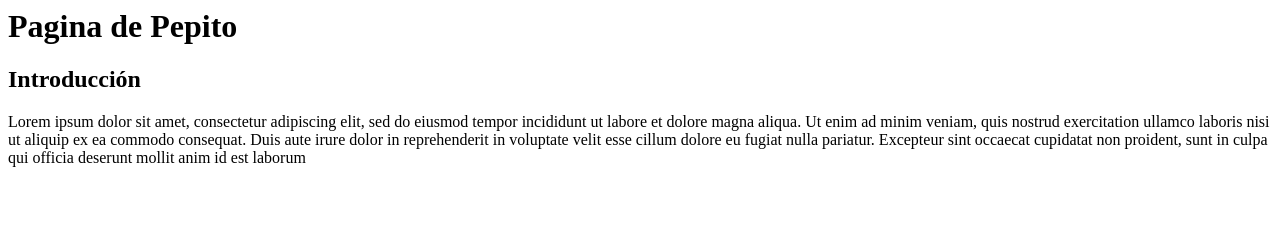
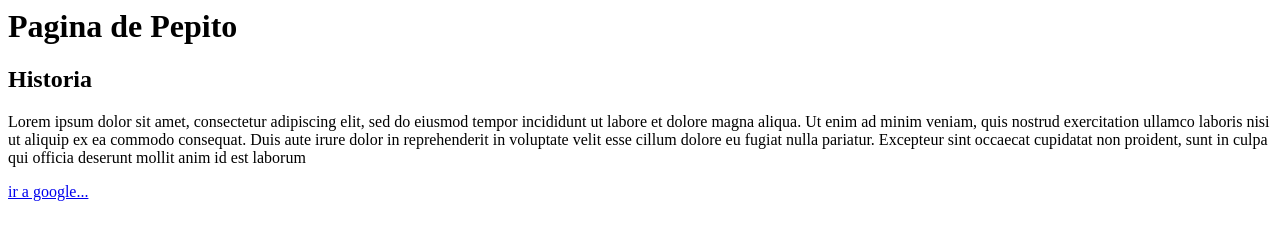
Before and after one commit to Jakelin-prog/clase2esenjavawebsitetest, a plain HTML site: page website/index.html in a window 1280 px wide. Drawn offline with Linux system fonts and the light colour scheme.

Commit message:
added history section

```diff
--- a/website/index.html
+++ b/website/index.html
@@ -4,10 +4,11 @@
 	</head>
 	<body>
 		<h1>Pagina de Pepito</h1>
-		<h2>Introducción</h2>
+		<h2>Historia</h2>
 		<p>Lorem ipsum dolor sit amet, consectetur adipiscing elit, sed do eiusmod tempor incididunt ut labore et dolore magna aliqua.
 		Ut enim ad minim veniam, quis nostrud exercitation ullamco laboris nisi ut aliquip ex ea commodo consequat. Duis aute irure dolor
 		 in reprehenderit in voluptate velit esse cillum dolore eu fugiat nulla pariatur. Excepteur sint occaecat cupidatat non proident,
 		 sunt in culpa qui officia deserunt mollit anim id est laborum</p>
+		<a href="https://www.google.com/" target= "_blank">ir a google...</a>
 	</body>
 </html>
```
